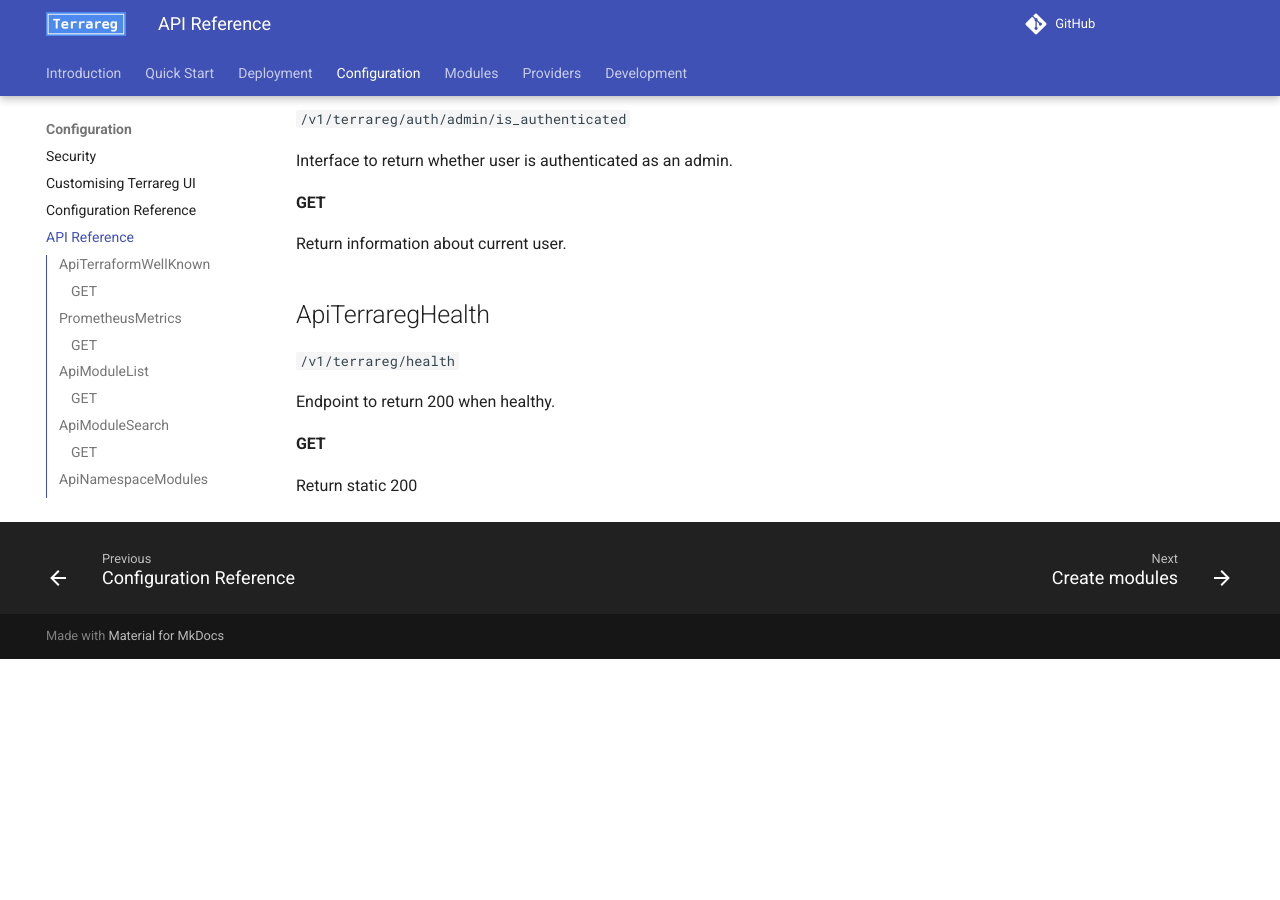
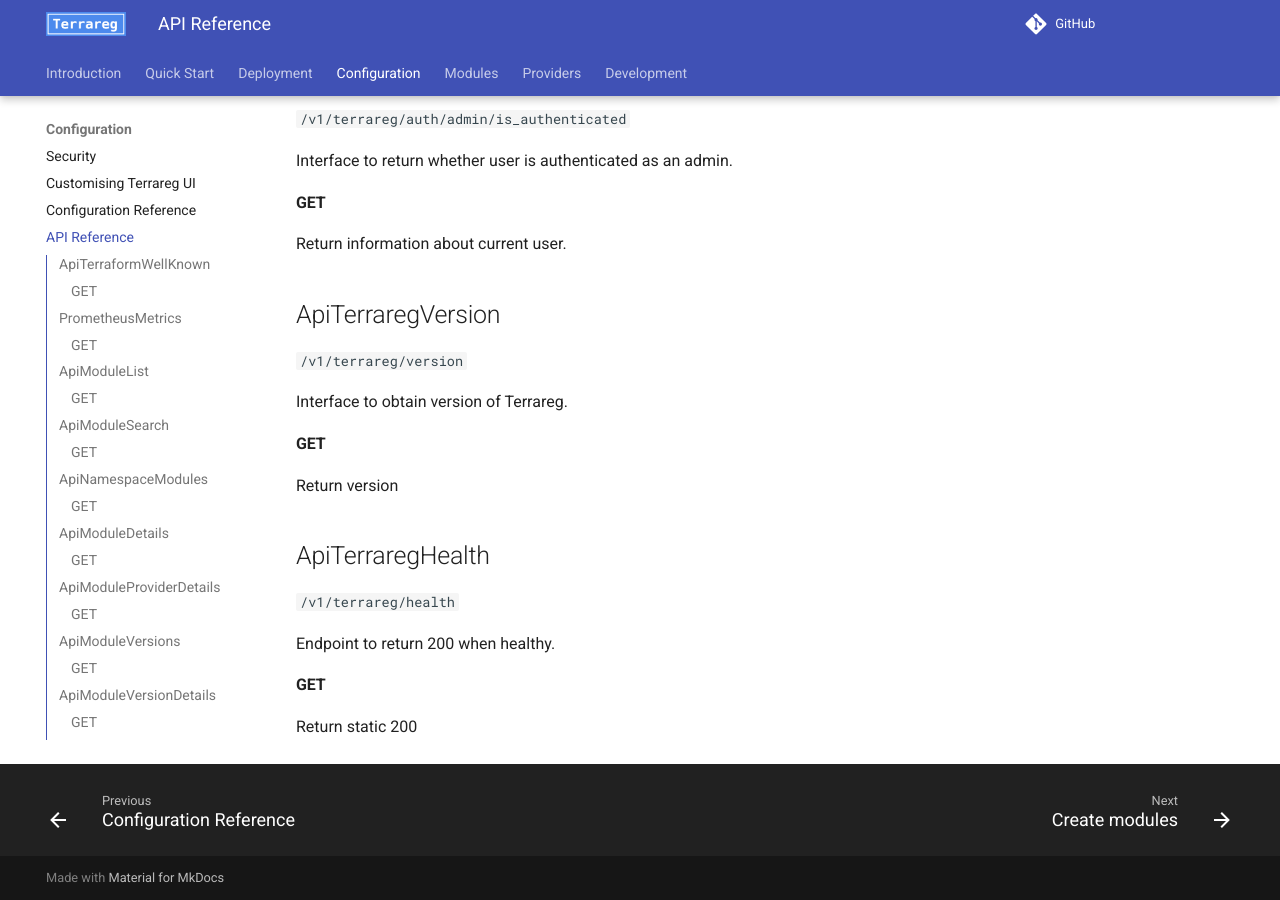
Before and after one commit to MatthewJohn/terrareg, an MkDocs documentation site: the page built from docs/API.md, in a window 1280 px wide and 900 px high, scrolled down 26834 px. Built offline with MkDocs 1.6.1 and Material for MkDocs 9.7.7, drawn with Linux system fonts in a browser that asks for light colours; comment, search, counter and statistics services are not loaded; the version menu is left out; before the commit the page ends 27493 px from its top, so only the background shows below that.

Commit message:
docs: Add docs for /version API endpoint
Issue #542

```diff
--- a/docs/API.md
+++ b/docs/API.md
@@ -1261,6 +1261,18 @@
 Return information about current user.
 
 
+## ApiTerraregVersion
+
+`/v1/terrareg/version`
+
+Interface to obtain version of Terrareg.
+
+
+#### GET
+
+Return version
+
+
 ## ApiTerraregHealth
 
 `/v1/terrareg/health`
```
